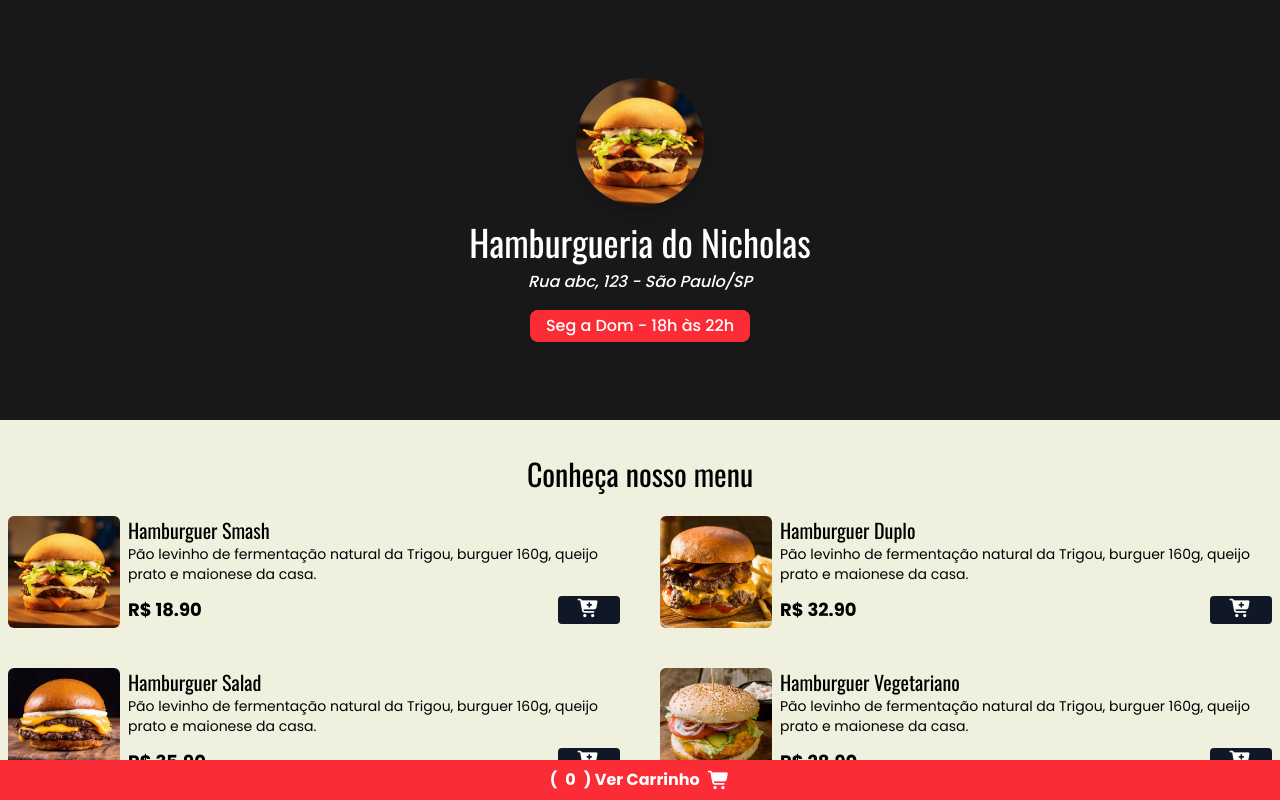
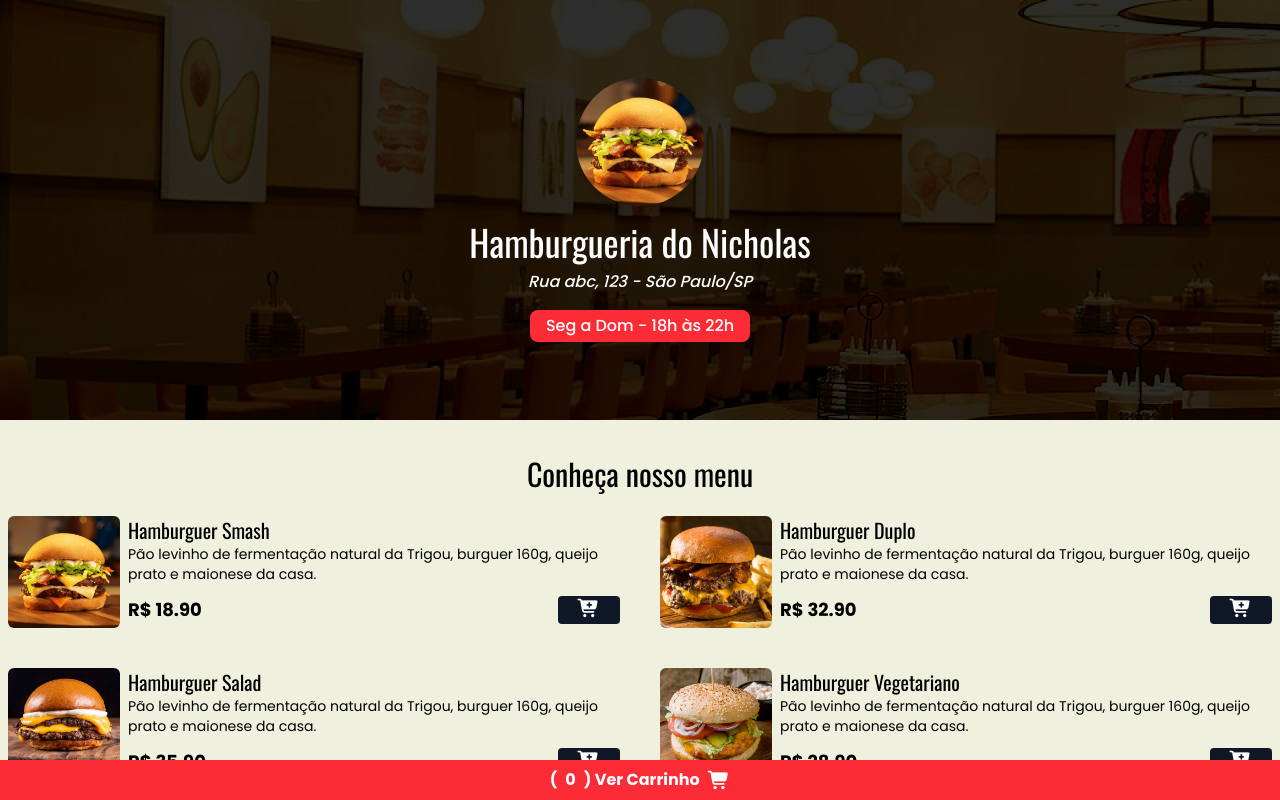
Before and after one commit to NicholasRieger/cardapio-portfolio, a website: page index.html in a window 1280 px wide. Shown: the top 800 px of the page. Drawn offline with nearby package versions, Linux system fonts and the light colour scheme; the site is published under a folder, as on GitHub Pages, so addresses that start at the root find nothing; files whose address does not match are found by name.

Commit message:
Alteração do caminho do background do header

```diff
--- a/index.html
+++ b/index.html
@@ -29,7 +29,7 @@
   </head>
   <body>
     <!--Header-->
-    <header class="bg-[url('/assets/bg.png')] w-full h-[420px] bg-zinc-900">
+    <header class="bg-[url('./assets/bg.png')] w-full h-[420px] bg-zinc-900">
       <div class="w-full h-full flex flex-col justify-center items-center">
         <img
           src="assets/hamb-1.png"
```
Also changed, not shown: styles/output.css.
